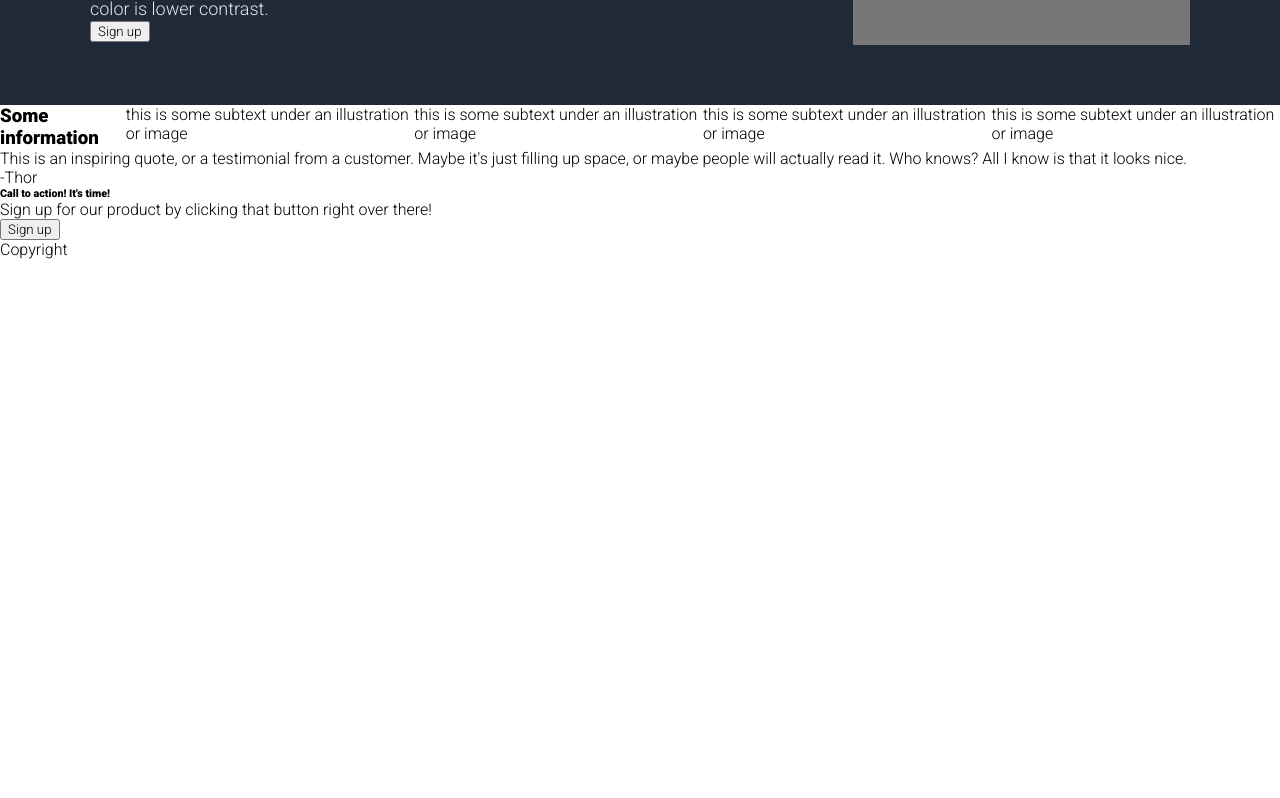
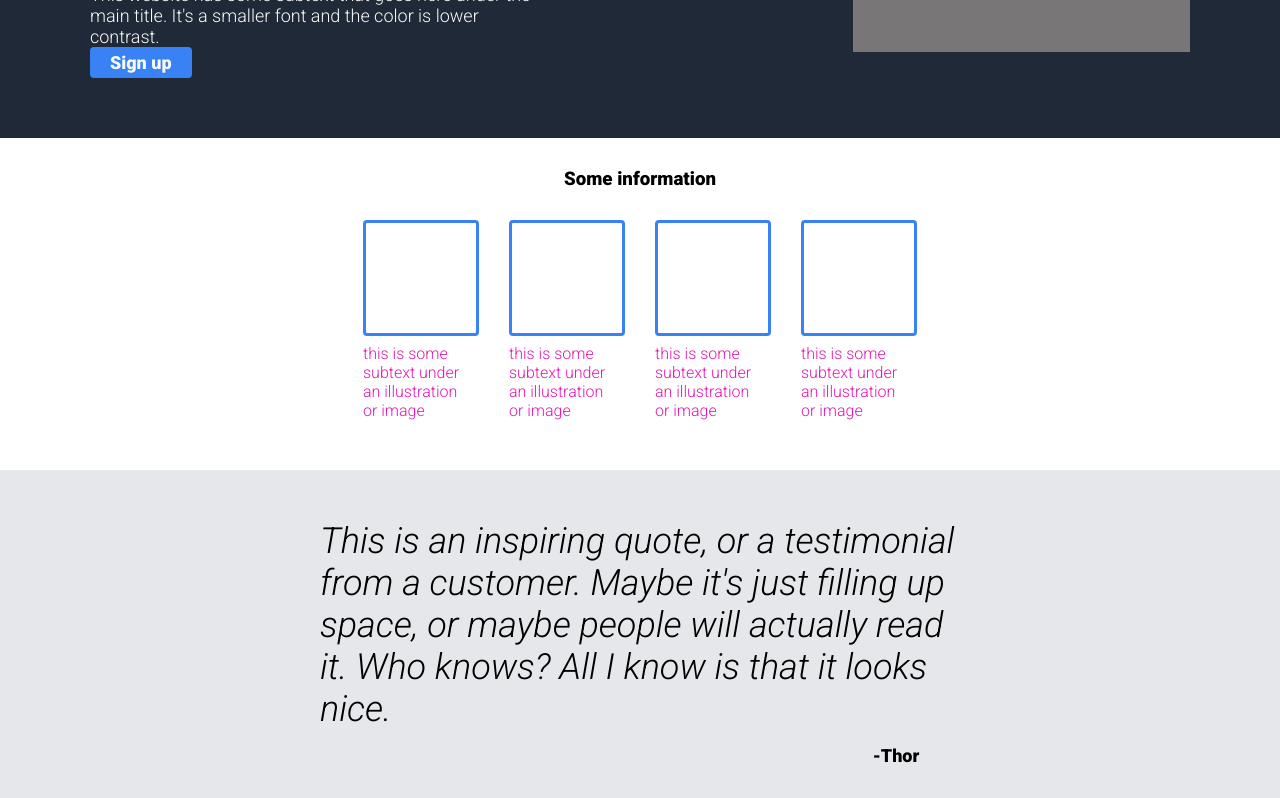
Before and after one commit to ancatodea/Brainnest-main-CSS, a plain HTML site: page docs/main-project/index.html in a window 1280 px wide. Shown: the part 161-959 px from the top of the page. Before the commit the page ends 800 px from the top, so only its background shows below. Drawn offline with Linux system fonts and the light colour scheme.

Commit message:
Added some style to the main project

```diff
--- a/main-project/index.html
+++ b/docs/main-project/index.html
@@ -19,7 +19,7 @@
       </div>
     </nav>
     <section id="main-hero">
-      <div>
+      <div class="main-text">
         <h1 class="title">This website is awesome</h1>
         <p class="under-text">This website has some subtext that goes here under the main title. It's a smaller font and the color is lower contrast.</p>
         <button class="sign-up">Sign up</button>
@@ -28,8 +28,8 @@
     </section>
   </header>
 
+  <h3>Some information</h3>
   <section id="information">
-    <h3>Some information</h3>
     <article class="info">
       <div class="illustration-placeholder"></div>
       <p>this is some subtext under an illustration or image</p>
@@ -49,21 +49,21 @@
   </section>
 
   <article id="quote">
-    <p> This is an inspiring quote, or a testimonial from a customer. Maybe it's just filling up space, or maybe people will actually read it. Who knows? All I know is that it looks nice.
+    <p class="inspiring-quote"> This is an inspiring quote, or a testimonial from a customer. Maybe it's just filling up space, or maybe people will actually read it. Who knows? All I know is that it looks nice.
+      <p class="author">-Thor</p>
     </p>
-    <p class="author">-Thor</p>
   </article>
 
   <footer>
-    <section class="sign-up-bar">
+    <section class="action-call">
       <div class="sign-up">
-        <h6>Call to action! It's time!</h6>
+        <h4>Call to action! It's time!</h4>
         <p>Sign up for our product by clicking that button right over there!</p>
       </div>
       <button>Sign up</button>
     </section>
     <section class="copyright">
-      Copyright
+      Copyright ©
     </section>
   </footer>
 </body>
--- /dev/null
+++ b/docs/main-project/style.css
@@ -0,0 +1,137 @@
+@import url('https://fonts.googleapis.com/css2?family=Roboto:ital,wght@0,100;0,300;0,900;1,300&display=swap');
+
+* {
+  margin: 0;
+  font-family: 'Roboto', sans-serif;
+}
+
+header {
+  background-color: #1F2937;
+  color: #E5E7EB;
+  font-size: 18px;
+  padding: 10px 90px 60px 90px;
+}
+
+nav {
+  display: flex;
+  justify-content: space-between;
+}
+
+header .links a {
+  text-decoration: none;
+  color: #E5E7EB;
+}
+
+header .logo {
+  font-size: 24px;
+  color: #F9FAF8;
+}
+
+#main-hero {
+  color: #F9FAF8;
+  margin-top: 50px;
+  display: flex;
+  justify-content: space-around;
+}
+
+#main-hero h1 {
+  font-size: 48px;
+  font-weight: bolder;
+}
+
+#main-hero .under-text {
+  max-width: 60%;
+}
+
+#main-hero button {
+  background-color: #3882F6;
+  font-weight: bold;
+  color: #F9FAF8;
+  border-radius: 4px;
+  border-style: unset;
+  padding: 5px 20px;
+}
+
+div.image-placeholder {
+  width: 400px;
+  height: 125px;
+  background-color: rgb(120, 118, 118);
+}
+
+h3 {
+  text-align: center;
+  margin: 30px auto;
+}
+
+#information {
+  margin-bottom: 50px;
+  display: flex;
+  justify-content: center;
+  gap: 30px;
+}
+
+.info {
+  display: flex;
+  flex-direction: column;
+  gap: 8px;
+}
+
+.info p {
+  max-width: 110px;
+  color: #e416b1;
+}
+
+#information .illustration-placeholder {
+  border: 3px solid #3882F6;
+  border-radius: 4px;
+  width: 110px;
+  height: 110px;
+}
+
+#quote {
+  padding: 50px 0px;
+  background-color: #E5E7EB;
+  display: flex;
+  flex-direction: column;
+  align-items: center;
+}
+
+.inspiring-quote {
+  font-size: 36px;
+  font-style: italic;
+  font-weight: 300;
+  max-width: 50%;
+}
+
+.author {
+  font-size: 18px;
+  font-style: normal;
+  font-weight: bold;
+  margin-top: 15px;
+  margin-left: 40%;
+}
+
+footer {
+  margin-top: 50px;
+  display: flex;
+  flex-direction: column;
+  align-items:center;
+}
+
+.action-call {
+  padding: 20px 60px;
+  border-radius: 4px;
+  align-content: space-between;
+  background-color: #3882F6;
+  display: flex;
+  color: #F9FAF8;
+}
+
+.sign-up {
+  font-size: large;
+}
+
+.copyright {
+  background-color: #1F2937;
+  color: #E5E7EB;
+}
--- a/main-project/style.css
+++ /dev/null
@@ -1,45 +0,0 @@
-@import url('https://fonts.googleapis.com/css2?family=Roboto:ital,wght@0,100;0,300;0,900;1,300&display=swap');
-
-* {
-  margin: 0;
-  font-family: 'Roboto', sans-serif;
-}
-
-header {
-  background-color: #1F2937;
-  color: #E5E7EB;
-  font-size: 18px;
-  padding: 10px 90px 60px 90px;
-}
-
-nav {
-  display: flex;
-  justify-content: space-between;
-}
-
-#main-hero h1 {
-  font-size: 48px;
-  color: #F9FAF8;
-  font-weight: bolder;
-}
-#main-hero {
-  margin-top: 50px;
-  display: flex;
-}
-
-div.image-placeholder {
-  align-self: flex-end;
-  width: 400px;
-  height: 125px;
-  background-color: rgb(120, 118, 118);
-}
-
-header .links a {
-  text-decoration: none;
-  color: #E5E7EB;
-}
-
-#information  {
-  display: flex;
-  justify-content: space-around;
-}
```
Also changed, not shown: docs/first-assigment/index.html (renamed from first-assigment/index.html), docs/first-assigment/style.css (renamed from first-assigment/style.css).
